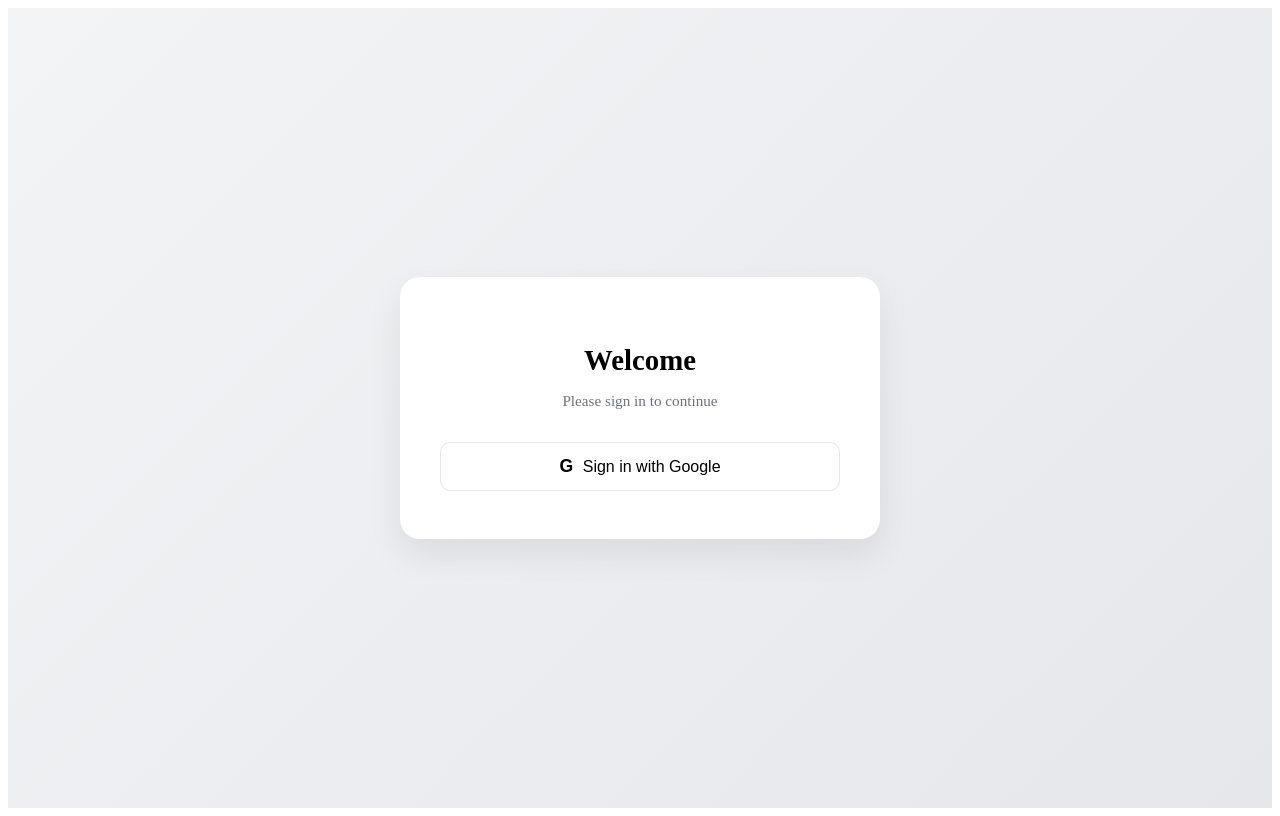
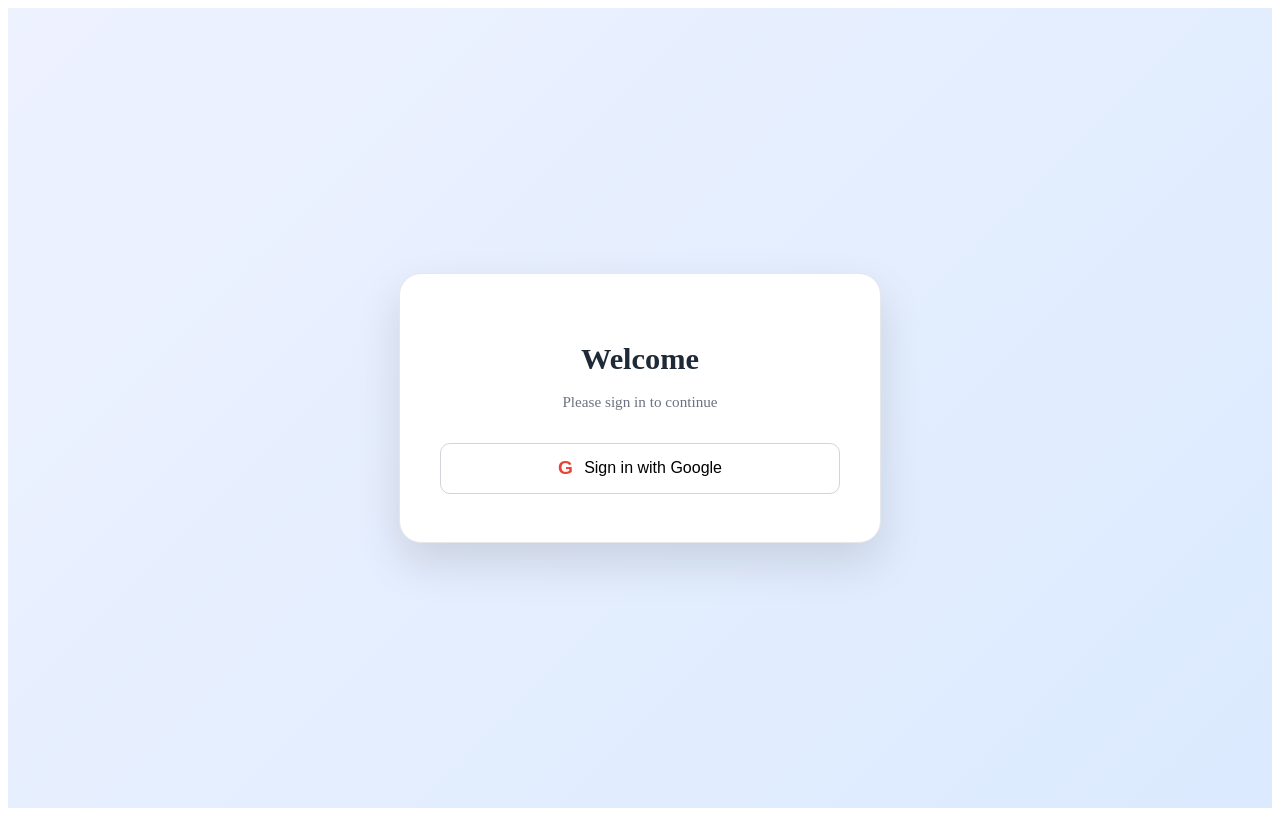
Before and after one commit to Al3za/RAG_app_frontend, a Next.js app: page / in a window 1280 px wide. Built offline with nearby package versions, Linux system fonts and the light colour scheme; no server answers.

Commit message:
add better css

```diff
--- a/app/css/Auth.module.css
+++ b/app/css/Auth.module.css
@@ -1,4 +1,4 @@
-.page {
+/* .page {
   min-height: 100vh;
   display: flex;
   align-items: center;
@@ -50,4 +50,69 @@
 .googleIcon {
   font-weight: bold;
   font-size: 1.1rem;
+} */
+
+.page {
+  min-height: 100vh;
+  display: flex;
+  align-items: center;
+  justify-content: center;
+  background: linear-gradient(135deg, #eef2ff, #dbeafe);
 }
+
+.card {
+  background: white;
+  padding: 3rem 2.5rem;
+  border-radius: 22px;
+  box-shadow: 0 20px 45px rgba(0, 0, 0, 0.12);
+  text-align: center;
+  width: 100%;
+  max-width: 400px;
+  border: 1px solid #e5e7eb;
+}
+
+.title {
+  font-size: 1.9rem;
+  margin-bottom: 0.4rem;
+  font-weight: 600;
+  color: #1f2937;
+}
+
+.subtitle {
+  color: #6b7280;
+  margin-bottom: 2rem;
+  font-size: 0.95rem;
+}
+
+.googleButton {
+  display: flex;
+  align-items: center;
+  justify-content: center;
+  gap: 0.7rem;
+  width: 100%;
+  padding: 0.85rem 1rem;
+  border-radius: 10px;
+  border: 1px solid #d1d5db;
+  background: white;
+  font-size: 1rem;
+  font-weight: 500;
+  cursor: pointer;
+  transition: all 0.2s ease;
+}
+
+.googleButton:hover {
+  background: #f9fafb;
+  border-color: #c7d2fe;
+  box-shadow: 0 6px 16px rgba(0, 0, 0, 0.08);
+  transform: translateY(-1px);
+}
+
+.googleButton:active {
+  transform: translateY(0px);
+}
+
+.googleIcon {
+  font-weight: bold;
+  font-size: 1.2rem;
+  color: #ea4335; /* rosso google */
+}
--- a/app/css/upload.module.css
+++ b/app/css/upload.module.css
@@ -1,12 +1,19 @@
+/* .page {
+  min-height: 100vh;
+  display: flex;
+  align-items: center;
+  justify-content: center;
+  background: #f3f4f6;
+} */
 .page {
   min-height: 100vh;
   display: flex;
   align-items: center;
   justify-content: center;
-  background: #f3f4f6;
+  background: linear-gradient(135deg, #eef2ff, #e0f2fe);
 }
 
-.card {
+/* .card {
   background: white;
   padding: 2rem;
   border-radius: 16px;
@@ -14,15 +21,41 @@
   width: 100%;
   max-width: 420px;
   text-align: center;
+} */
+
+.card {
+  background: white;
+  padding: 2.2rem;
+  border-radius: 18px;
+  box-shadow: 0 18px 40px rgba(0, 0, 0, 0.12);
+  width: 100%;
+  max-width: 420px;
+  text-align: center;
+  border: 1px solid #e5e7eb;
 }
 
-.title {
+/* .title {
   font-size: 1.5rem;
   margin-bottom: 1.5rem;
+} */
+
+.title {
+  font-size: 1.6rem;
+  margin-bottom: 1.5rem;
+  font-weight: 600;
+  color: #1f2937;
 }
 
+/* .fileInput {
+  margin-bottom: 1rem;
+} */
+
 .fileInput {
-  margin-bottom: 1rem;
+  margin-bottom: 1.2rem;
+  padding: 0.4rem;
+  border-radius: 6px;
+  border: 1px solid #d1d5db;
+  background: #f9fafb;
 }
 
 .buttonPrimary {
--- a/app/upload.tsx
+++ b/app/upload.tsx
@@ -25,8 +25,8 @@ export default function UploadSection() {
     // Nessun rischio di loop infinito nascosto
     if (!loading) return;
 
-    let attempts = 0;
-    const MAX_ATTEMPTS = 360; // 12 min di attesa per l'ingestion, in caso il PDF sia grande  //60; // 2 minuti
+    let attempts = 0; // add one every 2 sec
+    const MAX_ATTEMPTS = 360; // 12 min di attesa per l'ingestion, in caso il PDF sia grande
 
     const ingestion_status_interval = setInterval(async () => {
       console.log("attempts here =", attempts);
```
